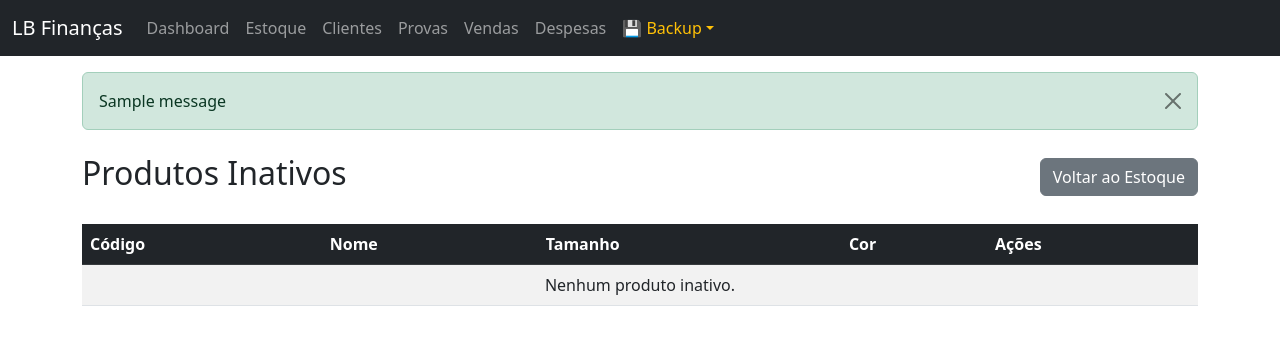
After one commit to JoaoPbz/Lb, a Django app: page /produtos/inativos/ in a window 1280 px wide. The commit adds this page. Shown: the top 345 px of the page. Run offline with Django 5.2, Linux system fonts and the light colour scheme; tables that the repository leaves empty hold one stand-in row (values such as "Sample post"); one stand-in notice (Sample message) is shown.

Commit message:
polimentos finais e resolução de possiveis bugs e conflitos

```diff
--- a/core/models.py
+++ b/core/models.py
@@ -19,6 +19,7 @@ class Produto(models.Model):
     preco_venda = models.DecimalField(max_digits=10, decimal_places=2)
     quantidade_estoque = models.IntegerField(default=0)
     compra = models.ForeignKey(Compra, on_delete=models.SET_NULL, null=True, blank=True, related_name='produtos')
+    ativo = models.BooleanField(default=True)
 
     def __str__(self):
         return f"{self.nome} - {self.tamanho} {self.cor}"
--- a/core/templates/core/base.html
+++ b/core/templates/core/base.html
@@ -24,7 +24,8 @@
                     <li class="nav-item"><a class="nav-link" href="{% url 'vendas' %}">Vendas</a></li>
                     <li class="nav-item"><a class="nav-link" href="{% url 'despesas' %}">Despesas</a></li>
                     <li class="nav-item dropdown">
-                    <a class="nav-link dropdown-toggle text-warning" href="#" data-bs-toggle="dropdown">💾 Backup</a>
+                        <a class="nav-link dropdown-toggle text-warning" href="#" data-bs-toggle="dropdown">💾
+                            Backup</a>
                         <ul class="dropdown-menu">
                             <li><a class="dropdown-item" href="{% url 'backup' %}">Exportar Backup</a></li>
                             <li><a class="dropdown-item" href="{% url 'restaurar_backup' %}">Restaurar Backup</a></li>
@@ -34,7 +35,16 @@
             </div>
         </div>
     </nav>
-
+    {% if messages %}
+    <div class="container mt-3">
+        {% for message in messages %}
+        <div class="alert alert-{{ message.tags }} alert-dismissible fade show" role="alert">
+            {{ message }}
+            <button type="button" class="btn-close" data-bs-dismiss="alert"></button>
+        </div>
+        {% endfor %}
+    </div>
+    {% endif %}
     <div class="container mt-4">
         {% block content %}
         {% endblock %}
@@ -44,3 +54,14 @@
 </body>
 
 </html>
+
+<script>
+    document.addEventListener('DOMContentLoaded', function () {
+        const hoje = new Date().toISOString().split('T')[0];
+        document.querySelectorAll('input[type="date"]').forEach(function (input) {
+            if (!input.value) {
+                input.value = hoje;
+            }
+        });
+    });
+</script>
--- a/core/templates/core/produtos.html
+++ b/core/templates/core/produtos.html
@@ -6,7 +6,8 @@
 {% block content %}
 <div class="d-flex justify-content-between align-items-center mb-4">
     <h2>Estoque</h2>
-  <a href="{% url 'nova_compra' %}" class="btn btn-success">+ Nova Compra</a>
+    <a href="{% url 'produtos_inativos' %}" class="btn btn-outline-secondary">Inativos</a>
+    <a href="{% url 'nova_compra' %}" class="btn btn-success">+ Nova Compra</a>
 </div>
 
 <table class="table table-striped table-hover">
--- /dev/null
+++ b/core/templates/core/produtos_inativos.html
@@ -0,0 +1,39 @@
+{% extends 'core/base.html' %}
+
+{% block title %}Produtos Inativos{% endblock %}
+
+{% block content %}
+<div class="d-flex justify-content-between align-items-center mb-4">
+    <h2>Produtos Inativos</h2>
+    <a href="{% url 'produtos' %}" class="btn btn-secondary">Voltar ao Estoque</a>
+</div>
+
+<table class="table table-striped table-hover">
+    <thead class="table-dark">
+        <tr>
+            <th>Código</th>
+            <th>Nome</th>
+            <th>Tamanho</th>
+            <th>Cor</th>
+            <th>Ações</th>
+        </tr>
+    </thead>
+    <tbody>
+        {% for produto in produtos %}
+        <tr>
+            <td>{{ produto.codigo_marca }}</td>
+            <td>{{ produto.nome }}</td>
+            <td>{{ produto.tamanho }}</td>
+            <td>{{ produto.cor }}</td>
+            <td>
+                <a href="{% url 'reativar_produto' produto.id %}" class="btn btn-sm btn-success">Reativar</a>
+            </td>
+        </tr>
+        {% empty %}
+        <tr>
+            <td colspan="5" class="text-center">Nenhum produto inativo.</td>
+        </tr>
+        {% endfor %}
+    </tbody>
+</table>
+{% endblock %}
--- a/core/views.py
+++ b/core/views.py
@@ -14,6 +14,7 @@ from openpyxl.styles import Font, PatternFill, Alignment
 import json
 import subprocess
 from django.utils import timezone
+from django.contrib import messages
 
 
 def clientes(request):
@@ -40,12 +41,15 @@ def editar_cliente(request, id):
 
 def excluir_cliente(request, id):
     cliente = get_object_or_404(Cliente, id=id)
+    if cliente.vendas.exists() or cliente.provas.exists():
+        messages.error(request, f'O cliente "{cliente.nome}" não pode ser excluído pois possui vendas ou provas vinculadas.')
+        return redirect('clientes')
     cliente.delete()
     return redirect('clientes')
 
 
 def produtos(request):
-    lista_produtos = Produto.objects.all()
+    lista_produtos = Produto.objects.filter(ativo=True)
     return render(request, 'core/produtos.html', {'produtos': lista_produtos})
 
 def editar_produto(request, id):
@@ -64,7 +68,8 @@ def editar_produto(request, id):
 
 def excluir_produto(request, id):
     produto = get_object_or_404(Produto, id=id)
-    produto.delete()
+    produto.ativo = False
+    produto.save()
     return redirect('produtos')
 
 
@@ -126,7 +131,7 @@ def nova_prova(request):
         return redirect('provas')
 
     clientes = Cliente.objects.all()
-    produtos = Produto.objects.filter(quantidade_estoque__gt=0)
+    produtos = Produto.objects.filter(quantidade_estoque__gt=0, ativo=True)
     return render(request, 'core/nova_prova.html', {'clientes': clientes, 'produtos': produtos})
 
 def detalhe_prova(request, id):
@@ -201,7 +206,7 @@ def nova_venda(request):
         return redirect('vendas')
 
     clientes = Cliente.objects.all()
-    produtos = Produto.objects.filter(quantidade_estoque__gt=0)
+    produtos = Produto.objects.filter(quantidade_estoque__gt=0, ativo=True)
     return render(request, 'core/nova_venda.html', {'clientes': clientes, 'produtos': produtos})
 
 def detalhe_venda(request, id):
@@ -489,3 +494,13 @@ def restaurar_backup(request):
         return redirect('dashboard')
 
     return render(request, 'core/restaurar_backup.html')
+
+def produtos_inativos(request):
+    lista_produtos = Produto.objects.filter(ativo=False)
+    return render(request, 'core/produtos_inativos.html', {'produtos': lista_produtos})
+
+def reativar_produto(request, id):
+    produto = get_object_or_404(Produto, id=id)
+    produto.ativo = True
+    produto.save()
+    return redirect('produtos_inativos')
--- a/projetoprogIII/urls.py
+++ b/projetoprogIII/urls.py
@@ -32,4 +32,6 @@ urlpatterns = [
     path('clientes/exportar/', views.exportar_clientes_excel, name='exportar_clientes_excel'),
     path('backup/', views.backup, name='backup'),
     path('restaurar/', views.restaurar_backup, name='restaurar_backup'),
+    path('produtos/inativos/', views.produtos_inativos, name='produtos_inativos'),
+    path('produtos/<int:id>/reativar/', views.reativar_produto, name='reativar_produto'),
 ]
```
Also changed, not shown: core/migrations/0004_produto_ativo.py (added). Lines whose indentation alone changed are shown as unchanged.
